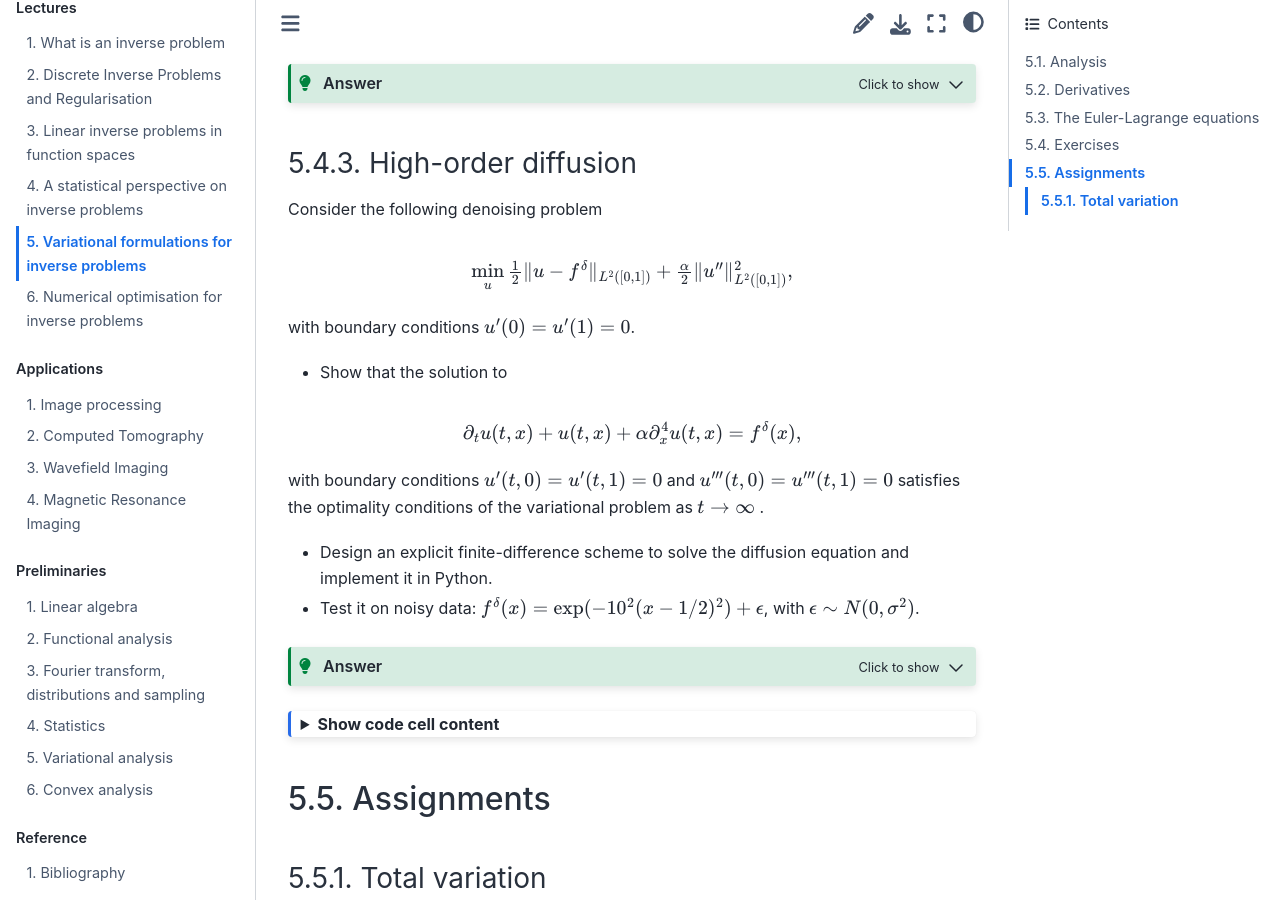
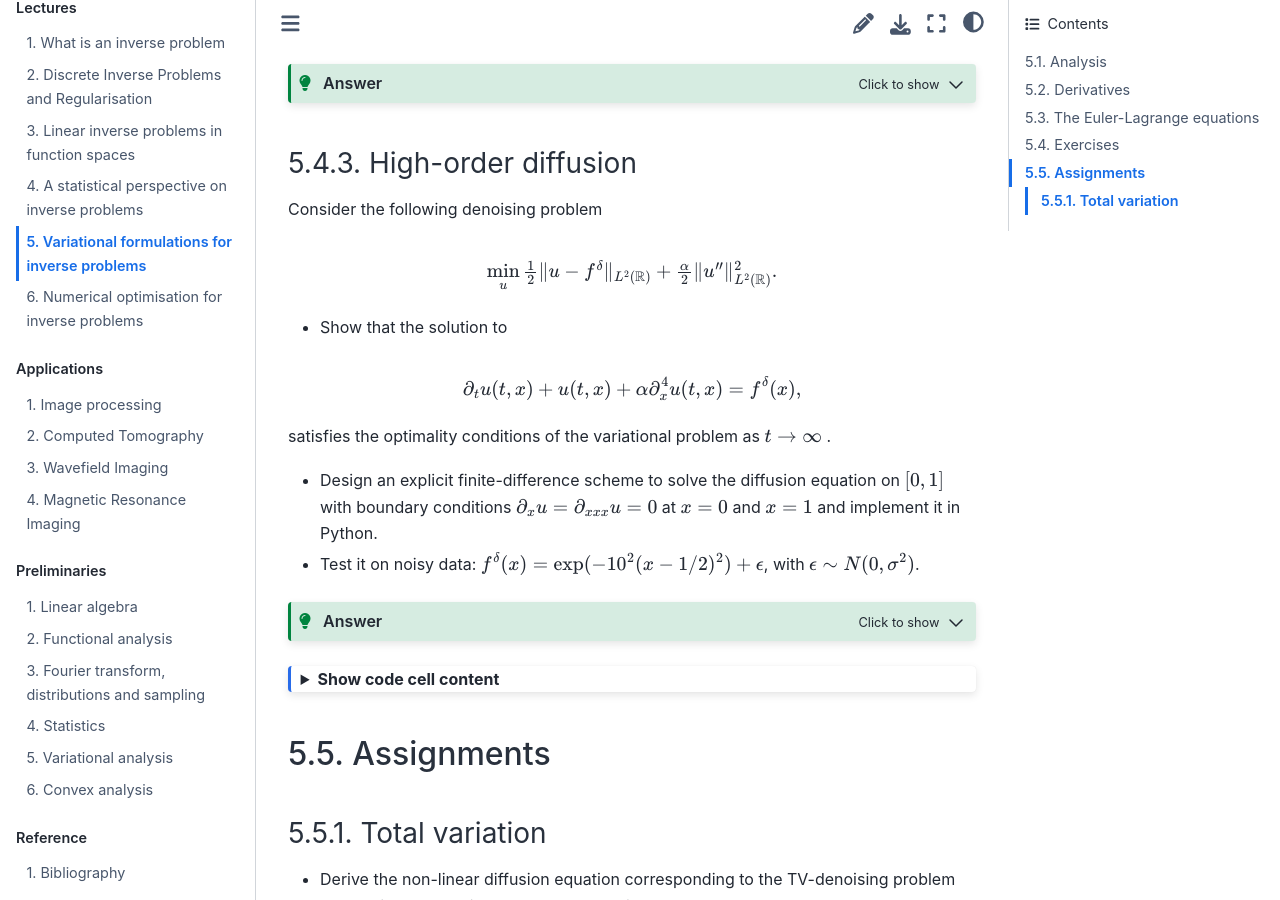
Before and after one commit to TristanvanLeeuwen/IP_and_Im_Lectures, a Jupyter Book: the page built from variational_formulations.md, in a window 1280 px wide and 900 px high, scrolled down 11348 px. Built offline with Jupyter Book 1.0.4 settings and Sphinx 7.4.7 and the Sphinx Book theme 1.1.4, drawn with Linux system fonts in a browser that asks for light colours.

Commit message:
update assignment ch5

```diff
--- a/variational_formulations.md
+++ b/variational_formulations.md
@@ -643,17 +643,15 @@ $$
 
 Consider the following denoising problem
 
-$$\min_u \textstyle{\frac{1}{2}}\|u - f^\delta\|_{L^2([0,1])} + \textstyle{\frac{\alpha}{2}} \|u''\|_{L^2([0,1])}^2,$$
-
-with boundary conditions $u'(0) = u'(1) = 0$.
+$$\min_u \textstyle{\frac{1}{2}}\|u - f^\delta\|_{L^2(\mathbb{R})} + \textstyle{\frac{\alpha}{2}} \|u''\|_{L^2(\mathbb{R})}^2.$$
 
 * Show that the solution to
 
 $$\partial_t u(t,x) + u(t,x) + \alpha \partial_x^4 u(t,x) = f^\delta(x),$$
 
-with boundary conditions $u'(t,0) = u'(t,1) = 0$ and $u'''(t,0) = u'''(t,1) = 0$ satisfies the optimality conditions of the variational problem as $t\rightarrow \infty$ .
+satisfies the optimality conditions of the variational problem as $t\rightarrow \infty$ .
 
-* Design an explicit finite-difference scheme to solve the diffusion equation and implement it in Python.
+* Design an explicit finite-difference scheme to solve the diffusion equation on $[0,1]$ with boundary conditions $\partial_x u = \partial_{xxx}u = 0$ at $x = 0$ and $x=1$ and implement it in Python.
 
 * Test it on noisy data: $f^\delta(x) = \exp(-10^2(x-1/2)^2) + \epsilon$, with $\epsilon \sim N(0,\sigma^2)$.
 
```
